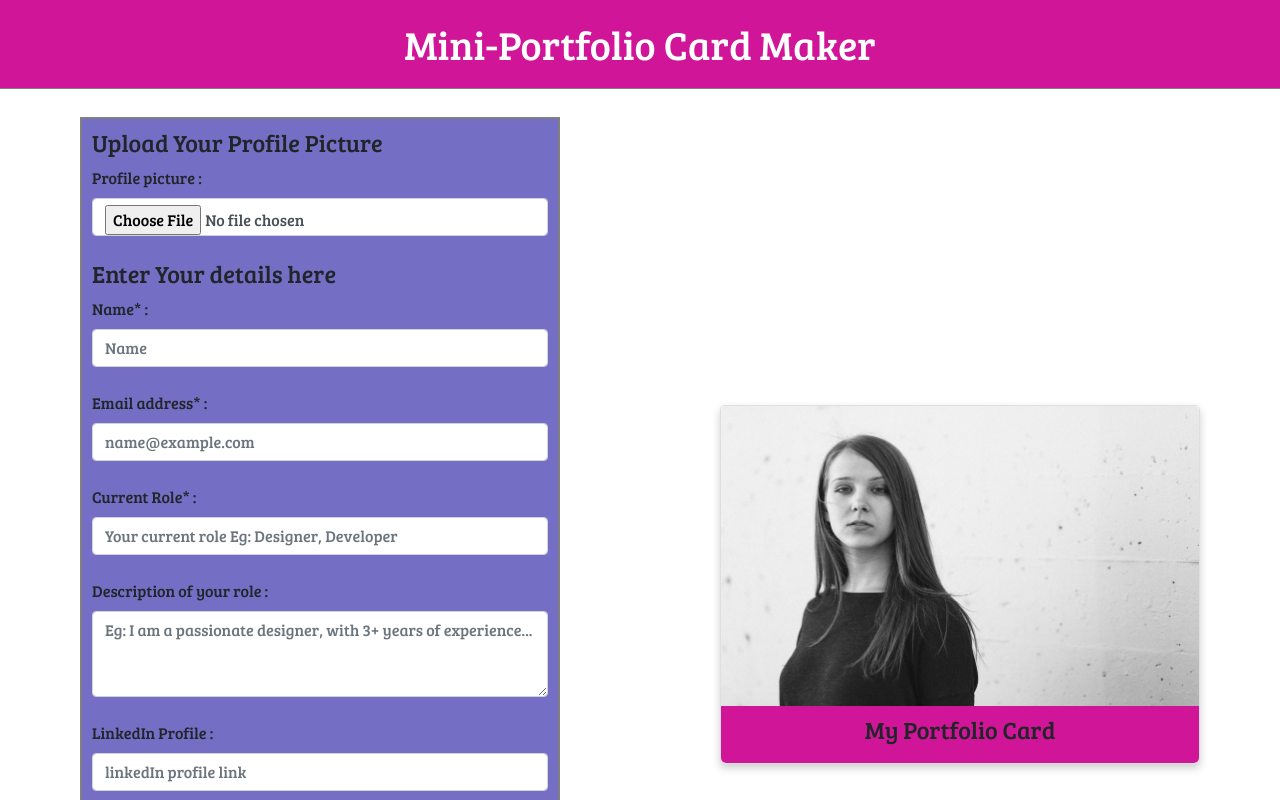
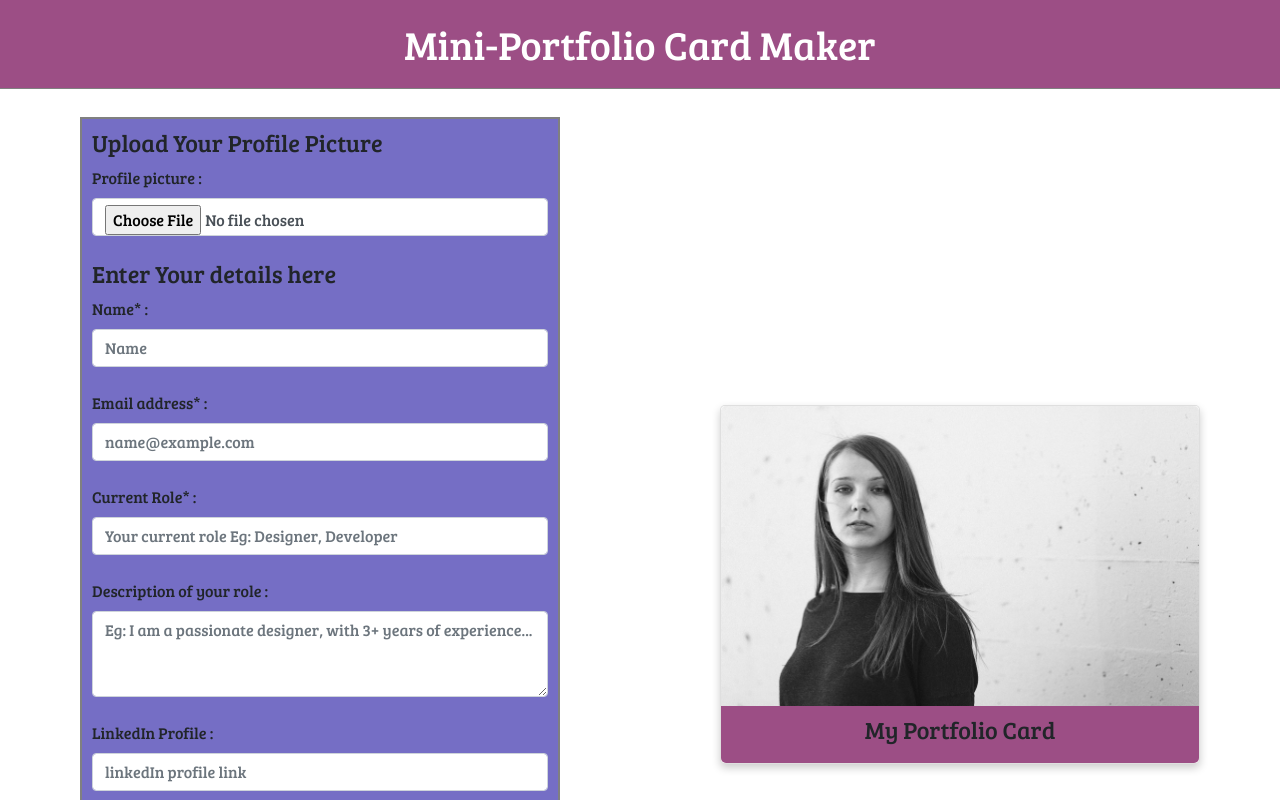
Before and after one commit to shamseena-dev/mini-portfolio-card-maker, a plain HTML site: page index.html in a window 1280 px wide. Shown: the top 800 px of the page. Drawn offline with nearby package versions, Linux system fonts and the light colour scheme.

Commit message:
Update style.css

```diff
--- a/style.css
+++ b/style.css
@@ -6,7 +6,7 @@ body{
 .header1{
    padding:20px;
    color: white;
-   background-color: #d01599;
+   background-color: #9c4e85;
    border-bottom: 1px solid grey;
 
  }
@@ -71,7 +71,7 @@ img {
 
 .card-body {
   padding: 10px 16px;
-  background-color:  #d01599;
+  background-color:  #9c4e85;
   border-radius: 0 0 5px 5px;
 }
 
```
